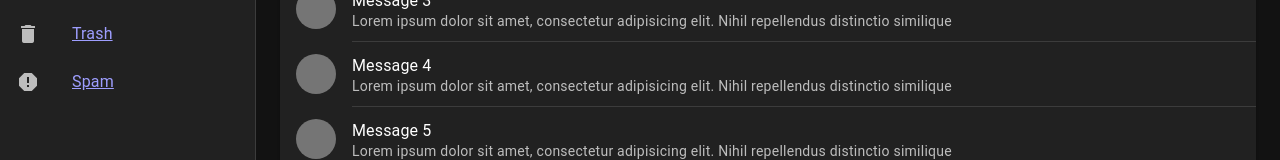
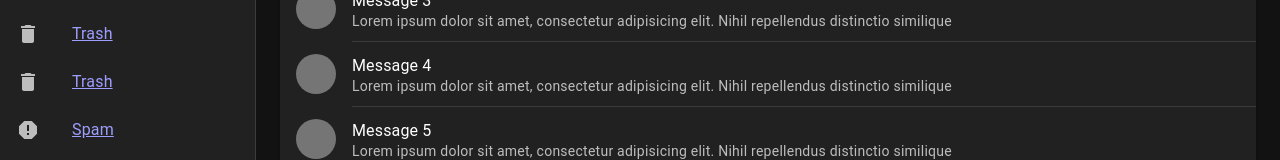
Before and after one commit to TebyTeb/Projectio-frontend-vue, a Vue app: page / in a window 1280 px wide. Shown: the part 297-457 px from the top of the page. Built offline with nearby package versions, Linux system fonts and the light colour scheme.

Commit message:
Drawer Modifications

```diff
--- a/src/components/navigation/Drawer.vue
+++ b/src/components/navigation/Drawer.vue
@@ -5,6 +5,7 @@ export default {
     links: [
       ['mdi-inbox-arrow-down', 'Inbox', 'home'],
       ['mdi-send', 'Send', 'about'],
+      ['mdi-delete', 'Trash', 'welcome'],
       ['mdi-delete', 'Trash', 'welcome'],
       ['mdi-alert-octagon', 'Spam', 'wabout'],
     ],
```
